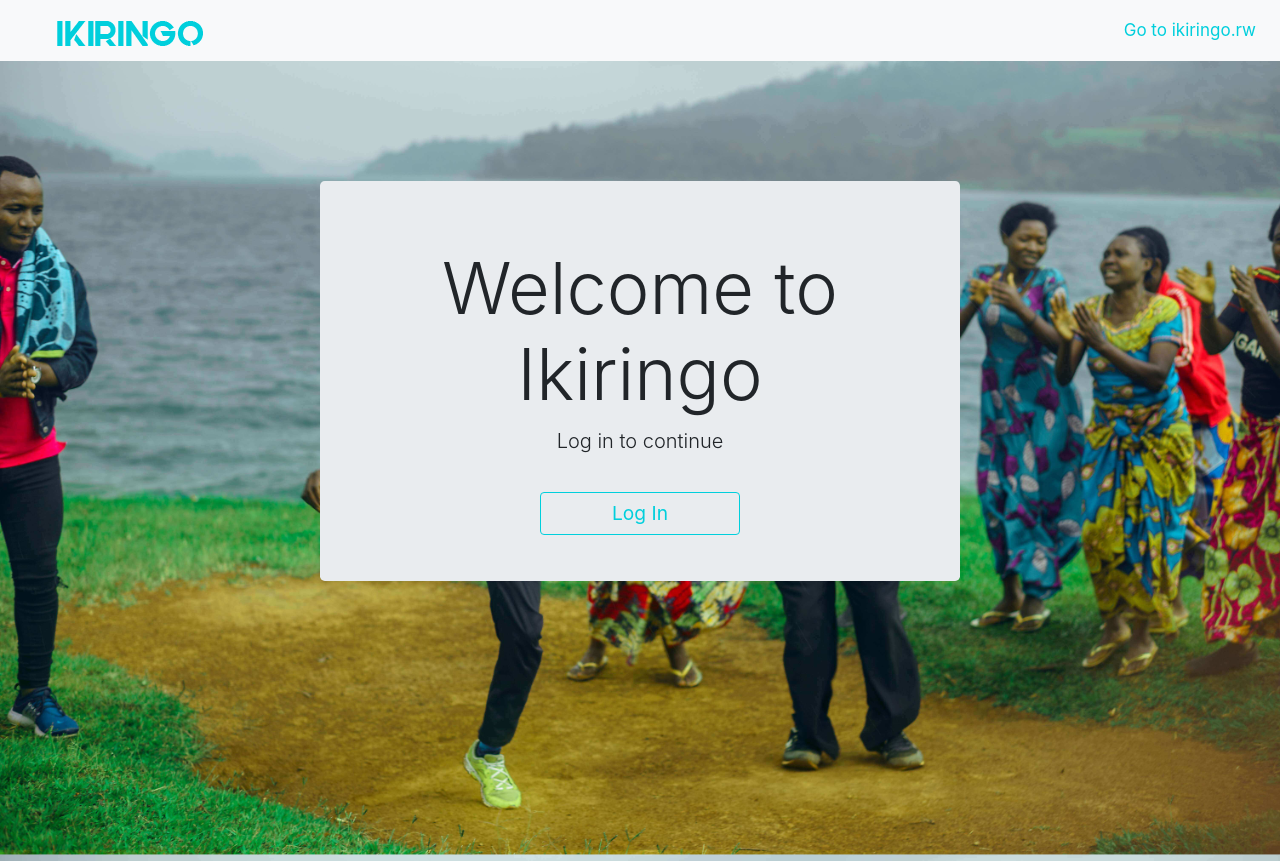
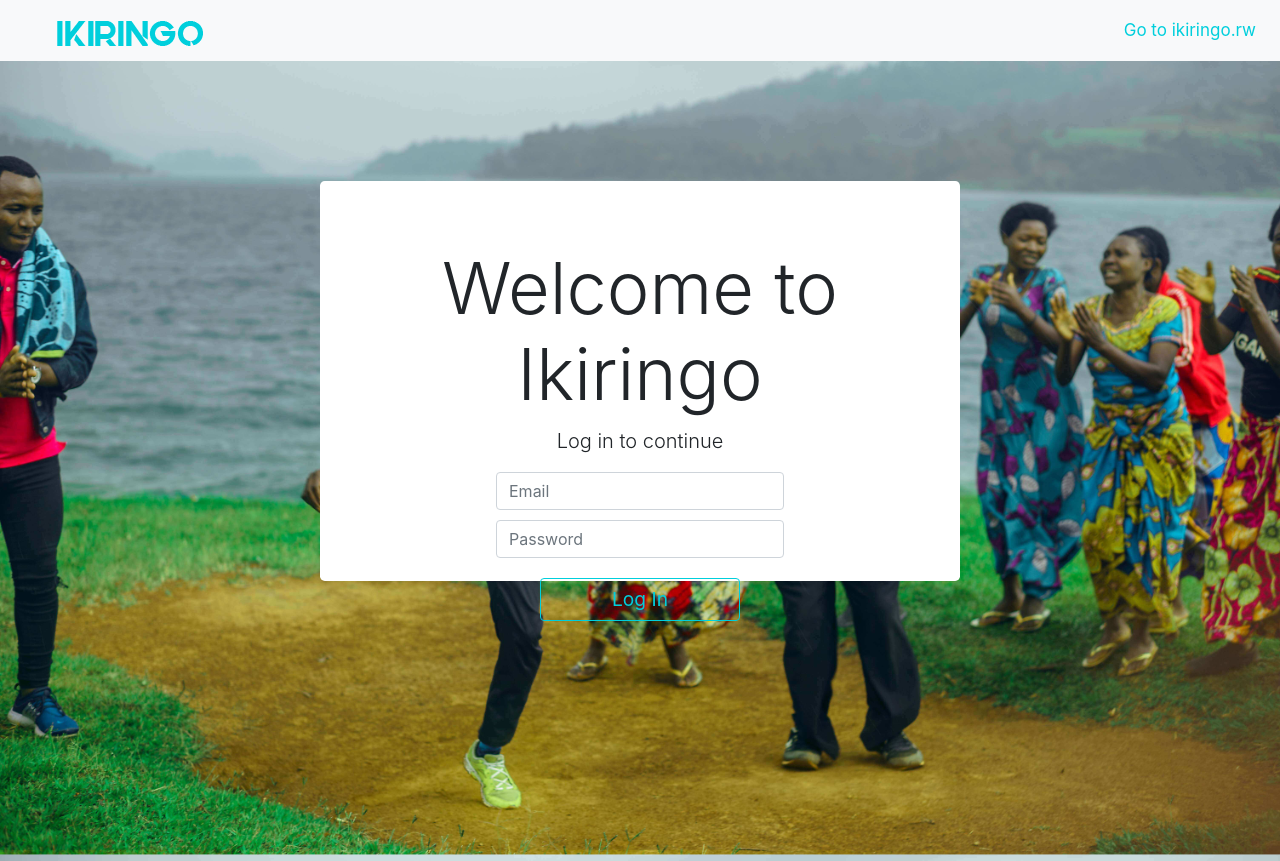
Before and after one commit to drayzii/ikn-dashboard-vue, a Vue app: page / in a window 1280 px wide. Built offline with nearby package versions, Linux system fonts and the light colour scheme.

Commit message:
Add Login Template

```diff
--- a/src/assets/styles/views/Welcome.scss
+++ b/src/assets/styles/views/Welcome.scss
@@ -8,6 +8,7 @@
 
 .home-jumbotron {
   text-align: center;
+  background-color: white;
 }
 
 a {
@@ -32,6 +33,10 @@
   }
 }
 
+.welcome-input {
+  margin-top: 20px;
+}
+
 @media only screen and (min-width: 560px) {
   .jumbotron-container {
     height: 100vh;
@@ -46,6 +51,12 @@
     top: 15%;
     left: 25%;
   }
+
+  .welcome-input {
+    width: 50%;
+    margin-left: 25%;
+    margin-top: 10px;
+  }
 }
 
 @media only screen and (max-width: 560px) {
@@ -54,10 +65,14 @@
   }
 
   .home-jumbotron {
-    margin-top: 35%;
+    margin-top: 25%;
   }
 
   .display-3 {
     font-size: 50px;
   }
+
+  .lead {
+    margin-bottom: 40px;
+  }
 }
--- a/src/views/Welcome.vue
+++ b/src/views/Welcome.vue
@@ -5,6 +5,8 @@
       header="Welcome to Ikiringo"
       lead="Log in to continue"
     >
+    <b-form-input v-model="text" class="welcome-input" type="email" placeholder="Email"/>
+    <b-form-input v-model="text" type="password" class="welcome-input" placeholder="Password"/>
     <router-link to='/login'>
       <b-button class="login-button" variant="outline-primary">
         Log In
```
